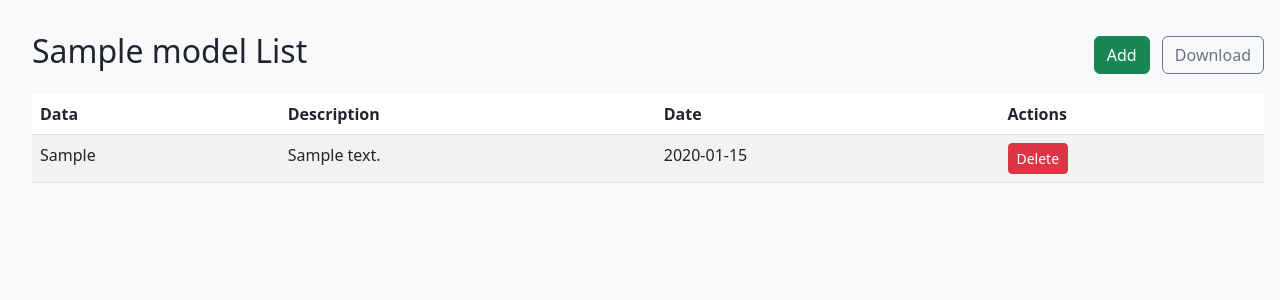
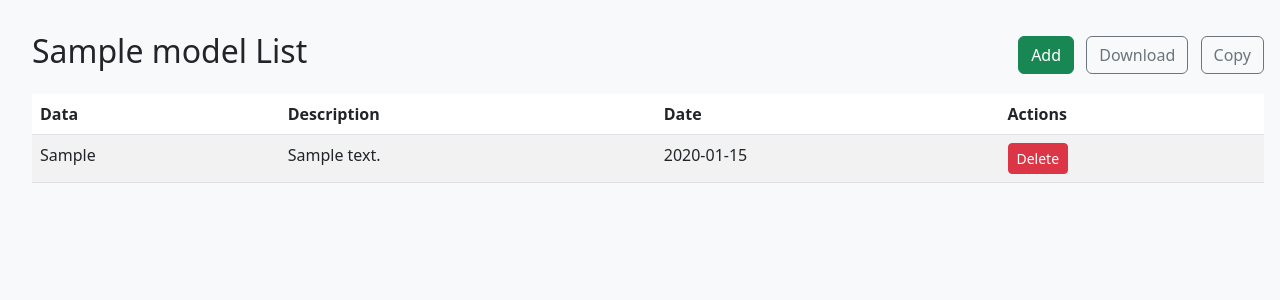
Before and after one commit to Alppkr/WGUI, a Flask app: template wgui/templates/list_items.html in a window 1280 px wide. Shown: the part 57-357 px from the top of the page. Run offline with Flask 3, Linux system fonts and the light colour scheme; the template is opened without the code that fills it: values that come from a table or form of the project are taken from there, others are empty; tables that the repository leaves empty hold one stand-in row (values such as "Sample post"); parts of the project's set-up code (start-up, migrations or seed data) failed here and were passed over.

Commit message:
Add copy link button on list page

```diff
--- a/wgui/templates/list_items.html
+++ b/wgui/templates/list_items.html
@@ -5,7 +5,8 @@
     <h2>{{ list.name }} List</h2>
     <div>
         <a class="btn btn-success me-2" href="{{ url_for('lists.add_item', list_id=list.id) }}">Add</a>
-        <a class="btn btn-outline-secondary" href="{{ url_for('lists.export_list', list_type=list.type|slugify, list_name=list.name|slugify) }}">Download</a>
+        <a class="btn btn-outline-secondary me-2" href="{{ url_for('lists.export_list', list_type=list.type|slugify, list_name=list.name|slugify) }}">Download</a>
+        <button type="button" class="btn btn-outline-secondary" id="copyLink" data-url="{{ url_for('lists.export_list', list_type=list.type|slugify, list_name=list.name|slugify, _external=True) }}">Copy</button>
     </div>
 </div>
 <table class="table table-striped">
@@ -33,4 +34,14 @@
     {% endfor %}
     </tbody>
 </table>
+<script>
+document.getElementById('copyLink').addEventListener('click', function () {
+    const url = this.dataset.url;
+    navigator.clipboard.writeText(url).then(() => {
+        this.textContent = 'Copied';
+        const self = this;
+        setTimeout(() => { self.textContent = 'Copy'; }, 2000);
+    });
+});
+</script>
 {% endblock %}
```
Also changed, not shown: tests/test_lists.py (+11 -0 lines).
